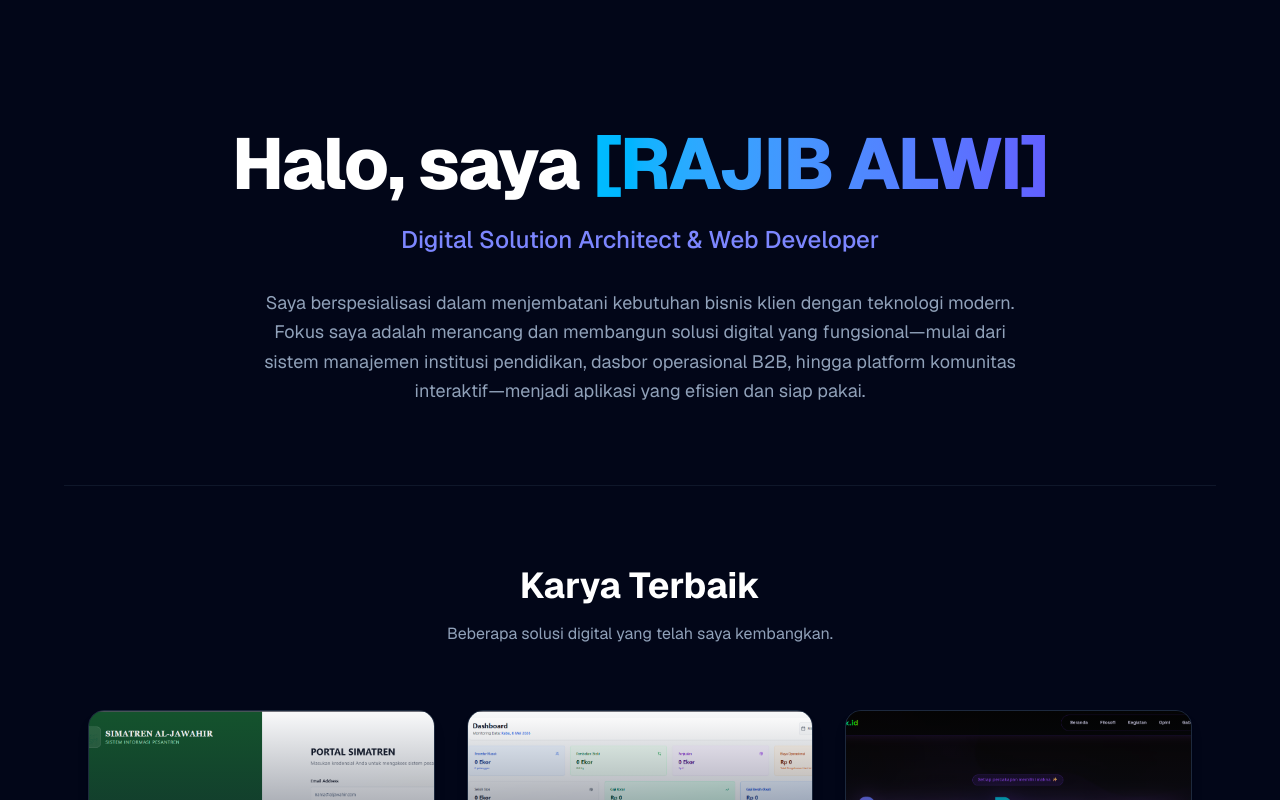
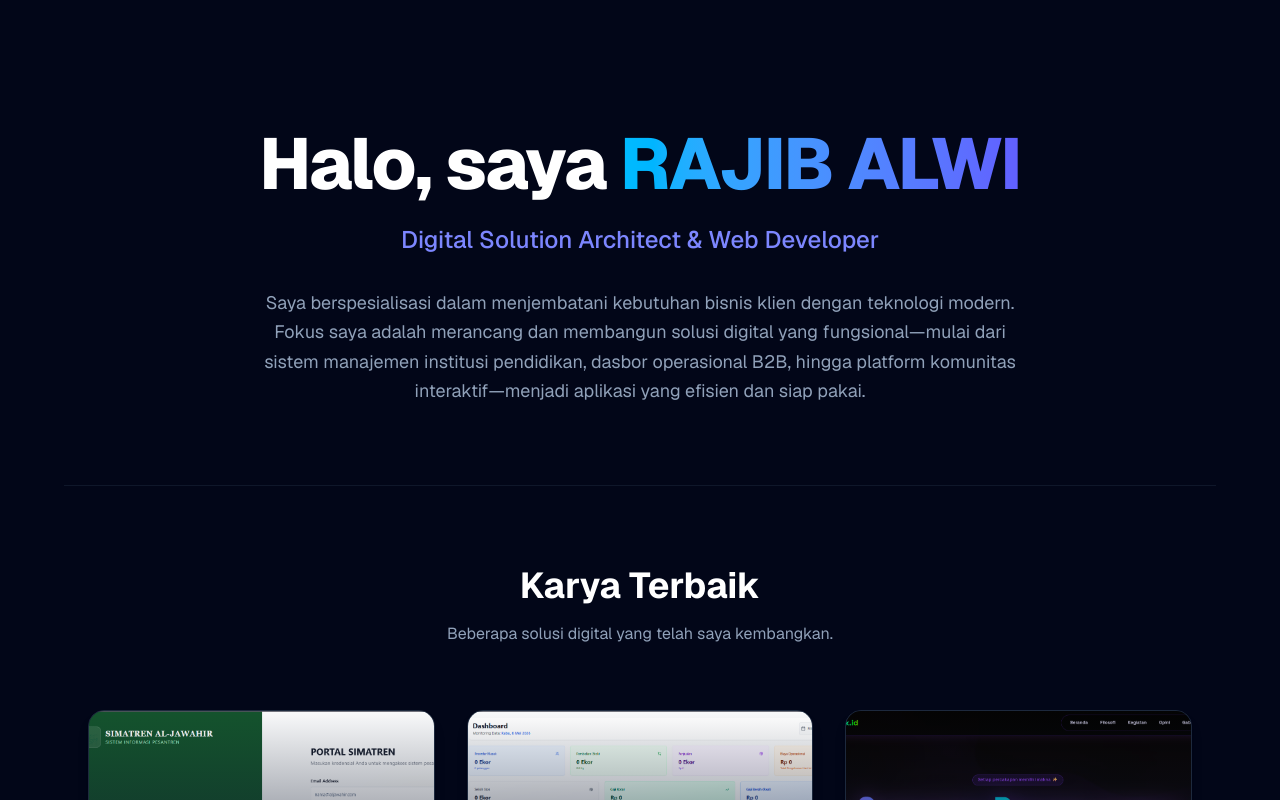
Before and after one commit to Kangsanboy/personal-branding, a Next.js app: page / in a window 1280 px wide. Shown: the top 800 px of the page. Built offline with nearby package versions, Linux system fonts and the light colour scheme.

Commit message:
Update portfolio.ts

```diff
--- a/constants/portfolio.ts
+++ b/constants/portfolio.ts
@@ -1,6 +1,6 @@
 export const PORTFOLIO_DATA = {
   profile: {
-    name: "[RAJIB ALWI]",
+    name: "RAJIB ALWI",
     role: "Digital Solution Architect & Web Developer",
     bio: "Saya berspesialisasi dalam menjembatani kebutuhan bisnis klien dengan teknologi modern. Fokus saya adalah merancang dan membangun solusi digital yang fungsional—mulai dari sistem manajemen institusi pendidikan, dasbor operasional B2B, hingga platform komunitas interaktif—menjadi aplikasi yang efisien dan siap pakai.",
   },
```
